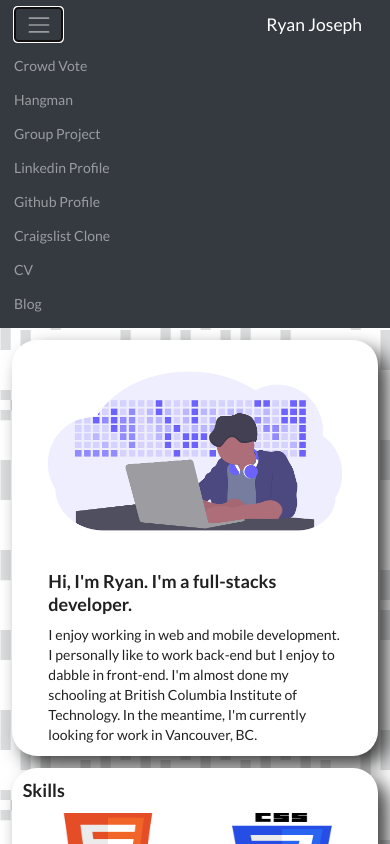
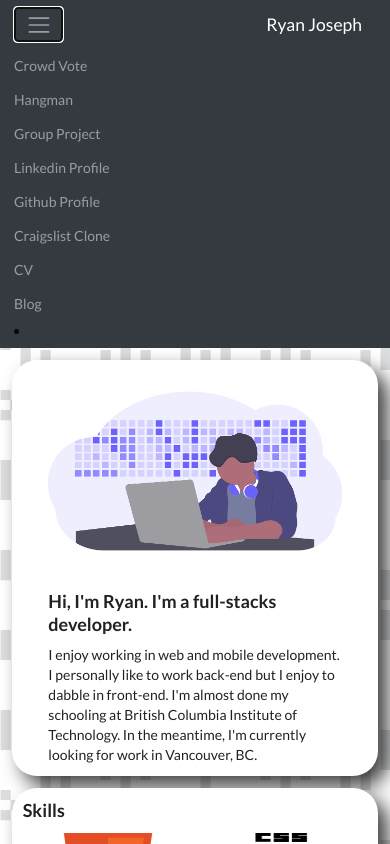
Before and after one commit to ryanj14/react-portfolio, a React (Create React App) app in the folder portfolio/: page / in a window 390 px wide. Both pictures are taken after a click on the button "Toggle navigation". Shown: the top 844 px of the page. Built offline with nearby package versions, Linux system fonts and the light colour scheme.

Commit message:
Moved signout button

```diff
--- a/portfolio/src/components/NavBar.js
+++ b/portfolio/src/components/NavBar.js
@@ -56,10 +56,10 @@ class NavBar extends React.Component {
             <li className="nav-item">
               <Link className="nav-link" to="/blog">Blog</Link>
             </li>
-            <li className="nav-item">
-              { this.renderSignOut() }
-            </li>
           </ul>
+          <li className="nav-item">
+            { this.renderSignOut() }
+          </li>
         </div>
       </nav>
     );
```
